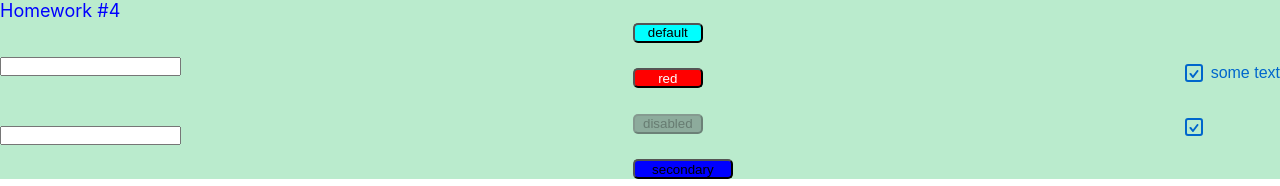
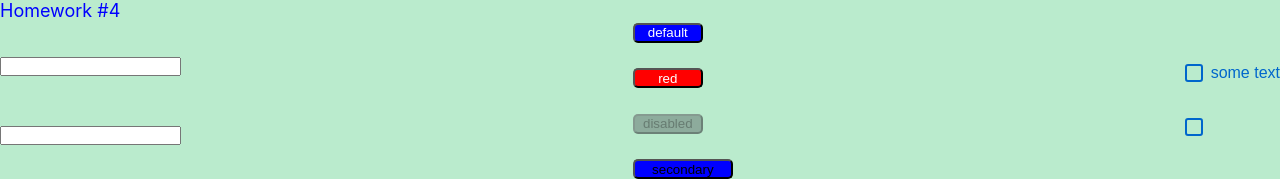
Before and after one commit to PavelBokun/dz-1, a React (Create React App) app: page / in a window 1280 px wide. Shown: the top 186 px of the page. Built offline with nearby package versions, Linux system fonts and the light colour scheme.

Commit message:
hw04second

```diff
--- a/src/s2-homeworks/hw04/Stand.tsx
+++ b/src/s2-homeworks/hw04/Stand.tsx
@@ -8,7 +8,7 @@ const Stand = () => {
     const [stateForAllInputs, setValue] = useState<string>('')
     const [error, setError] = useState<string>('')
 
-    const [stateForAllCheckboxes, setChecked] = useState<boolean>(true)
+    const [stateForAllCheckboxes, setChecked] = useState<boolean>()
 
     return (
         <div id={'hw4-stand'} className={s.stand}>
--- a/src/s2-homeworks/hw04/common/c2-SuperButton/SuperButton.tsx
+++ b/src/s2-homeworks/hw04/common/c2-SuperButton/SuperButton.tsx
@@ -25,7 +25,7 @@ const SuperButton: React.FC<SuperButtonPropsType> = (
     //     + (className ? ' ' + className : '') // задачка на смешивание классов
         const finalClassName = `${s.button} ${
             disabled ? s.disabled :
-            xType === 'red' ? s.red :xType === 'secondary' ? s.secondary : ''} ${className ? className : ''}`
+            xType === 'red' ? s.red :xType === 'secondary' ? s.secondary : s.default} ${className ? className : ''}`
     return (
         <button
             disabled={disabled}
--- a/src/s2-homeworks/hw04/common/c3-SuperCheckbox/SuperCheckbox.tsx
+++ b/src/s2-homeworks/hw04/common/c3-SuperCheckbox/SuperCheckbox.tsx
@@ -27,10 +27,8 @@ const SuperCheckbox: React.FC<SuperCheckboxPropsType> = (
     }
 ) => {
     const onChangeCallback = (e: ChangeEvent<HTMLInputElement>) => {
-       if (!onChange){
+        onChange?.(e)
         onChangeChecked?.(e.currentTarget.checked)// задачка на написание онченджа
-
-       }
 
     }
 
```
